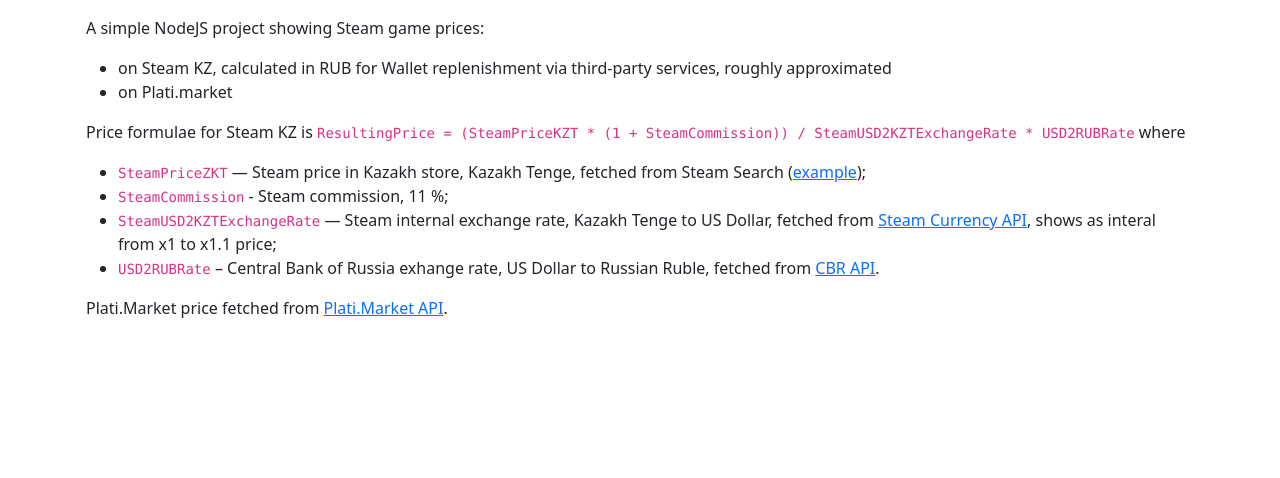
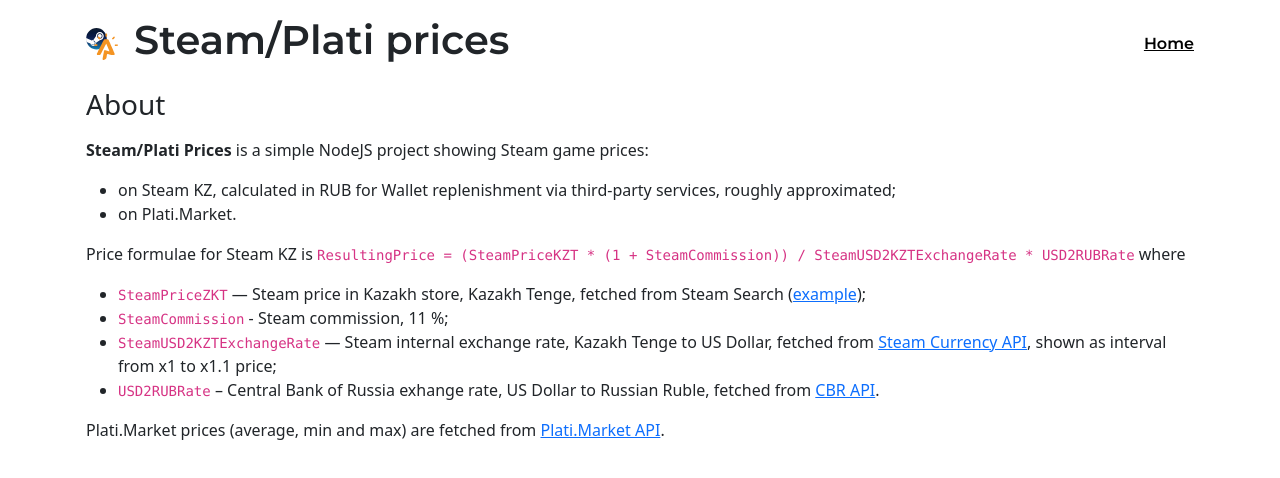
Before and after one commit to MadElectron/steam-prices, a website: page static/html/readme.html in a window 1280 px wide. Drawn offline with nearby package versions, Linux system fonts and the light colour scheme.

Commit message:
Header + minor readme text changes

```diff
--- /dev/null
+++ b/static/css/style.css
@@ -0,0 +1,18 @@
+header {
+  font-family: "Montserrat", sans-serif;
+  font-optical-sizing: auto;
+  font-style: normal;
+}
+
+header .title {
+  font-weight: 600;
+}
+
+header a {
+  font-weight: 600;
+  color: black;
+}
+
+.logo {
+  height: 2em;
+}
--- a/static/html/index.html
+++ b/static/html/index.html
@@ -4,12 +4,19 @@
     <meta charset="UTF-8" />
     <meta name="viewport" content="width=device-width, initial-scale=1.0" />
     <link rel="icon" type="image/x-icon" href="../favicon.ico" />
+    <link rel="preconnect" href="https://fonts.googleapis.com" />
+    <link rel="preconnect" href="https://fonts.gstatic.com" crossorigin />
+    <link
+      href="https://fonts.googleapis.com/css2?family=Montserrat:ital,wght@0,100..900;1,100..900&display=swap"
+      rel="stylesheet"
+    />
     <link
       href="https://cdn.jsdelivr.net/npm/bootstrap@5.3.3/dist/css/bootstrap.min.css"
       rel="stylesheet"
       integrity="sha384-QWTKZyjpPEjISv5WaRU9OFeRpok6YctnYmDr5pNlyT2bRjXh0JMhjY6hW+ALEwIH"
       crossorigin="anonymous"
     />
+    <link rel="stylesheet" href="../css/style.css" />
     <script
       src="https://cdn.jsdelivr.net/npm/bootstrap@5.3.3/dist/js/bootstrap.bundle.min.js"
       integrity="sha384-YvpcrYf0tY3lHB60NNkmXc5s9fDVZLESaAA55NDzOxhy9GkcIdslK1eN7N6jIeHz"
@@ -18,6 +25,18 @@
     <title>Steam/Plati prices</title>
   </head>
   <body>
+    <div class="container p-3 pb-0">
+      <header class="d-flex align-items-center justify-content-between">
+        <div class="d-flex align-items-center">
+          <a href="/" class="pe-3">
+            <img src="../steam-plati.svg" alt="Logo" class="logo" />
+          </a>
+          <h1 class="title">Steam/Plati prices</h1>
+        </div>
+        <a href="/about">About</a>
+      </header>
+    </div>
+
     <div class="container p-3">
       <form id="form">
         <input
--- a/static/html/readme.html
+++ b/static/html/readme.html
@@ -4,28 +4,61 @@
     <meta charset="UTF-8" />
     <meta name="viewport" content="width=device-width, initial-scale=1.0" />
     <link rel="icon" type="image/x-icon" href="../favicon.ico" />
+    <link rel="preconnect" href="https://fonts.googleapis.com" />
+    <link rel="preconnect" href="https://fonts.gstatic.com" crossorigin />
+    <link
+      href="https://fonts.googleapis.com/css2?family=Montserrat:ital,wght@0,100..900;1,100..900&display=swap"
+      rel="stylesheet"
+    />
     <link
       href="https://cdn.jsdelivr.net/npm/bootstrap@5.3.3/dist/css/bootstrap.min.css"
       rel="stylesheet"
       integrity="sha384-QWTKZyjpPEjISv5WaRU9OFeRpok6YctnYmDr5pNlyT2bRjXh0JMhjY6hW+ALEwIH"
       crossorigin="anonymous"
     />
+    <link rel="stylesheet" href="../css/style.css" />
     <script
       src="https://cdn.jsdelivr.net/npm/bootstrap@5.3.3/dist/js/bootstrap.bundle.min.js"
       integrity="sha384-YvpcrYf0tY3lHB60NNkmXc5s9fDVZLESaAA55NDzOxhy9GkcIdslK1eN7N6jIeHz"
       crossorigin="anonymous"
     ></script>
-    <title>Steam/Plati prices: About</title>
+    <title>Steam/Plati prices</title>
   </head>
   <body>
-    <div id="readme-body" class="container p-3">
-      <p>A simple NodeJS project showing Steam game prices:</p>
+    <div class="container p-3 pb-0">
+      <header class="d-flex align-items-center justify-content-between">
+        <div class="d-flex align-items-center">
+          <a href="/" class="pe-3">
+            <img src="../steam-plati.svg" alt="Logo" class="logo" />
+          </a>
+          <h1 class="title">Steam/Plati prices</h1>
+        </div>
+        <a href="/">Home</a>
+      </header>
+    </div>
+
+    <div class="container p-3">
+      <div class="markdown-heading mb-3">
+        <h3 class="heading-element">About</h3>
+        <a
+          id="user-content-steam-prices"
+          class="anchor-element"
+          aria-label="Permalink: steam-prices"
+          href="#steam-prices"
+        >
+          <span aria-hidden="true" class="octicon octicon-link"></span>
+        </a>
+      </div>
+      <p>
+        <strong>Steam/Plati Prices</strong> is a simple NodeJS project showing
+        Steam game prices:
+      </p>
       <ul>
         <li>
           on Steam KZ, calculated in RUB for Wallet replenishment via
-          third-party services, roughly approximated
+          third-party services, roughly approximated;
         </li>
-        <li>on Plati.market</li>
+        <li>on Plati.Market.</li>
       </ul>
       <p>
         Price formulae for Steam KZ is
@@ -52,7 +85,7 @@
             href="https://api.steam-currency.ru/currency/USD:KZT"
             rel="nofollow"
             >Steam Currency API</a
-          >, shows as interal from x1 to x1.1 price;
+          >, shown as interval from x1 to x1.1 price;
         </li>
         <li>
           <code>USD2RUBRate</code> – Central Bank of Russia exhange rate, US
@@ -63,7 +96,7 @@
         </li>
       </ul>
       <p>
-        Plati.Market price fetched from
+        Plati.Market prices (average, min and max) are fetched from
         <a href="https://plati.market/api/" rel="nofollow">Plati.Market API</a>.
       </p>
     </div>
```
Also changed, not shown: README.md, static/steam-plati.svg (added).
